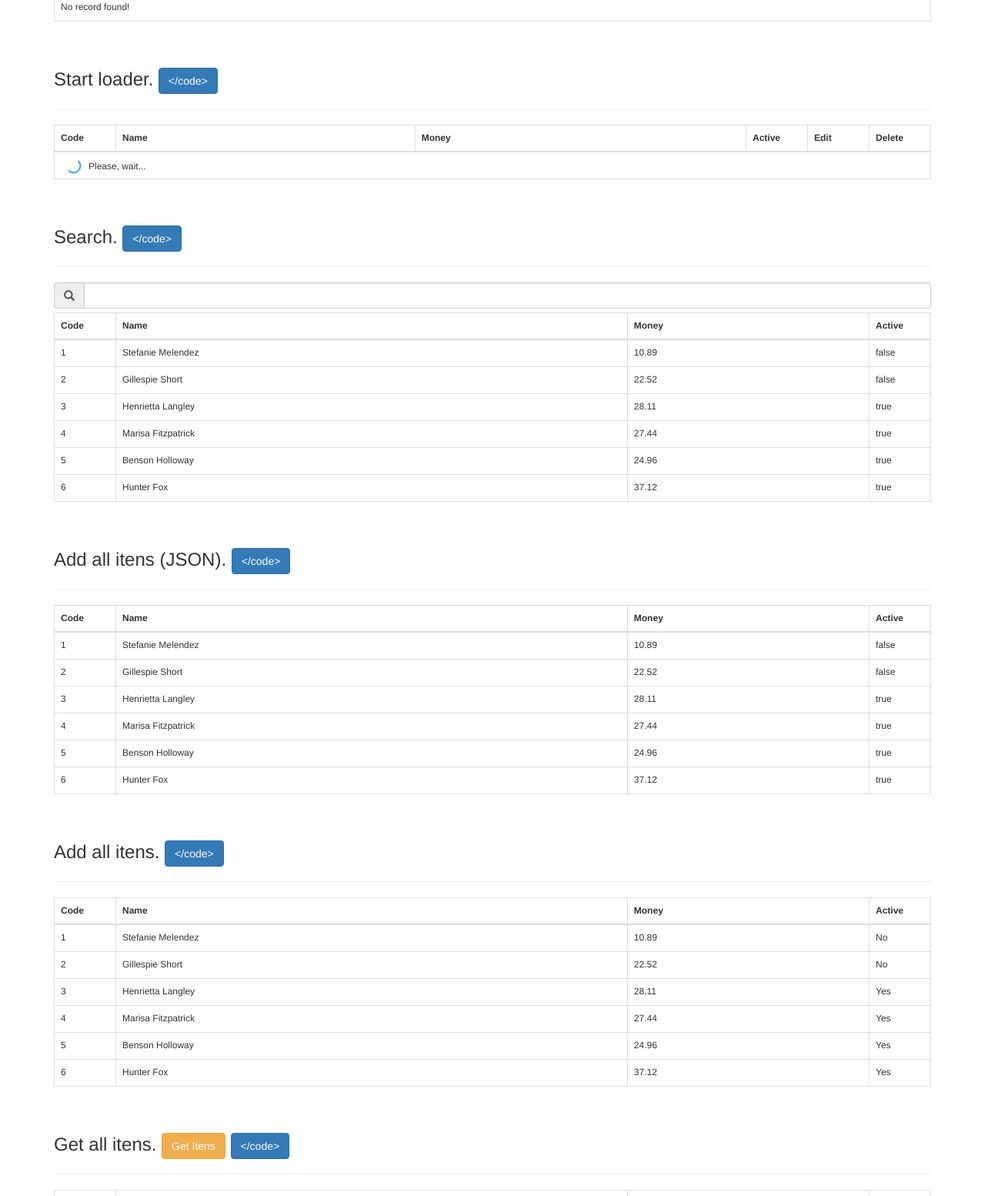
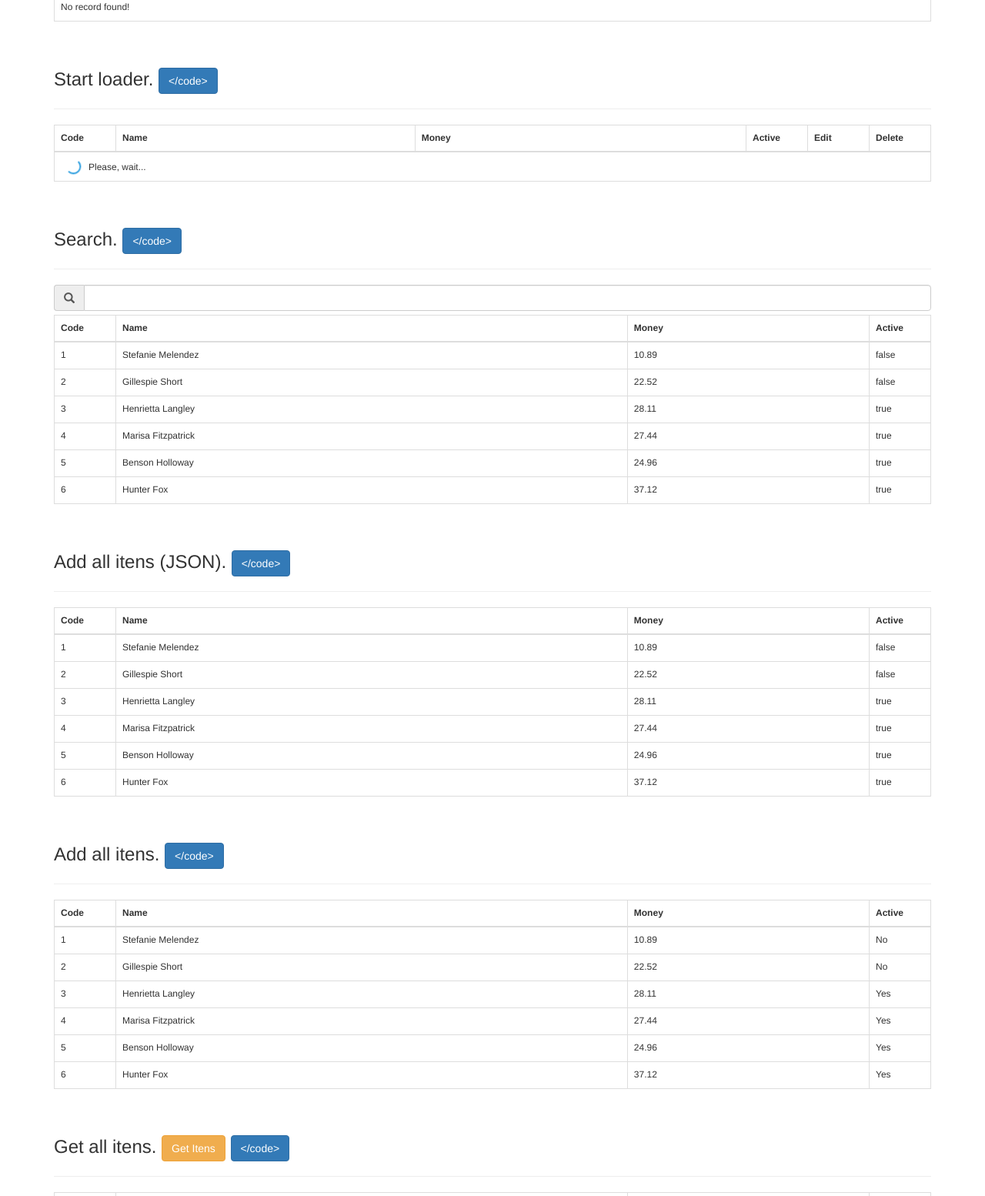
Before and after one commit to emalherbi-zz/boottable, a PHP site: page /example/index.html in a window 1280 px wide. Shown: the part 323-1877 px from the top of the page at 77% size. Run offline with PHP 8.4, Linux system fonts and the light colour scheme; lists and menus that the app fills with data are empty; some libraries are stand-ins or nearby versions.

Commit message:
fix bug position loader

```diff
--- a/example/css/boottable.css
+++ b/example/css/boottable.css
@@ -94,15 +94,17 @@ table tbody .selected {
 
 /* load panel */
 .boottable-load-panel {
-  padding-top: 2.8em;
+  /* padding-top: 2.8em; */
   padding-left: 0.5em;
   text-align: left;
   position: sticky;
 }
 .boottable-load-panel {
   content: ' ';
-  position: absolute;
-  top: 0.8em;
+  position: relative;
+  top: 0;
+  /*position: absolute;
+  top: 0.8em;*/
 }
 .boottable-load-panel:before {
   content: ' ';
```
Also changed, not shown: boottable.css (+5 -3 lines), dist/boottable.css (+5 -3 lines), dist/boottable.min.css (+1 -1 lines).
